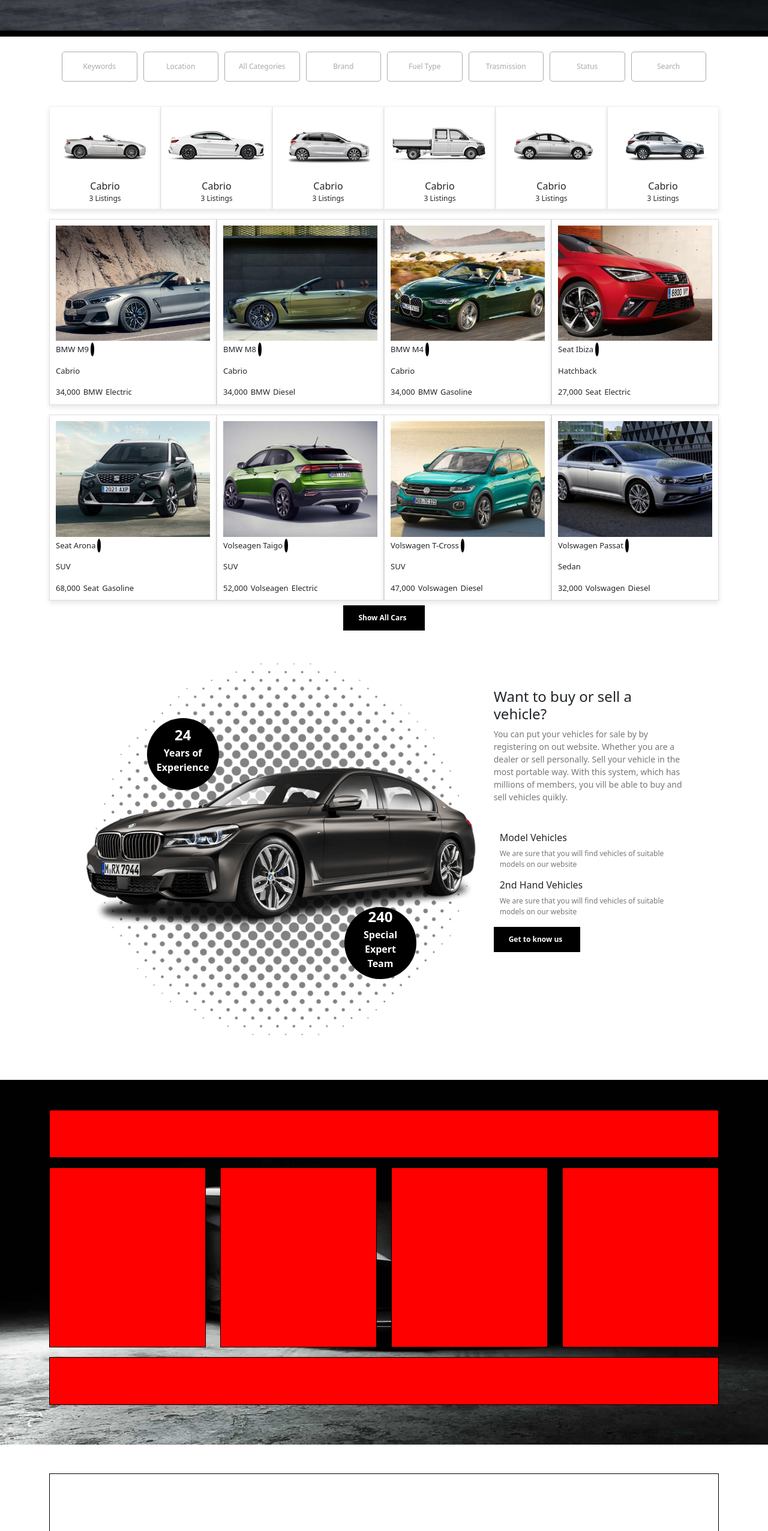
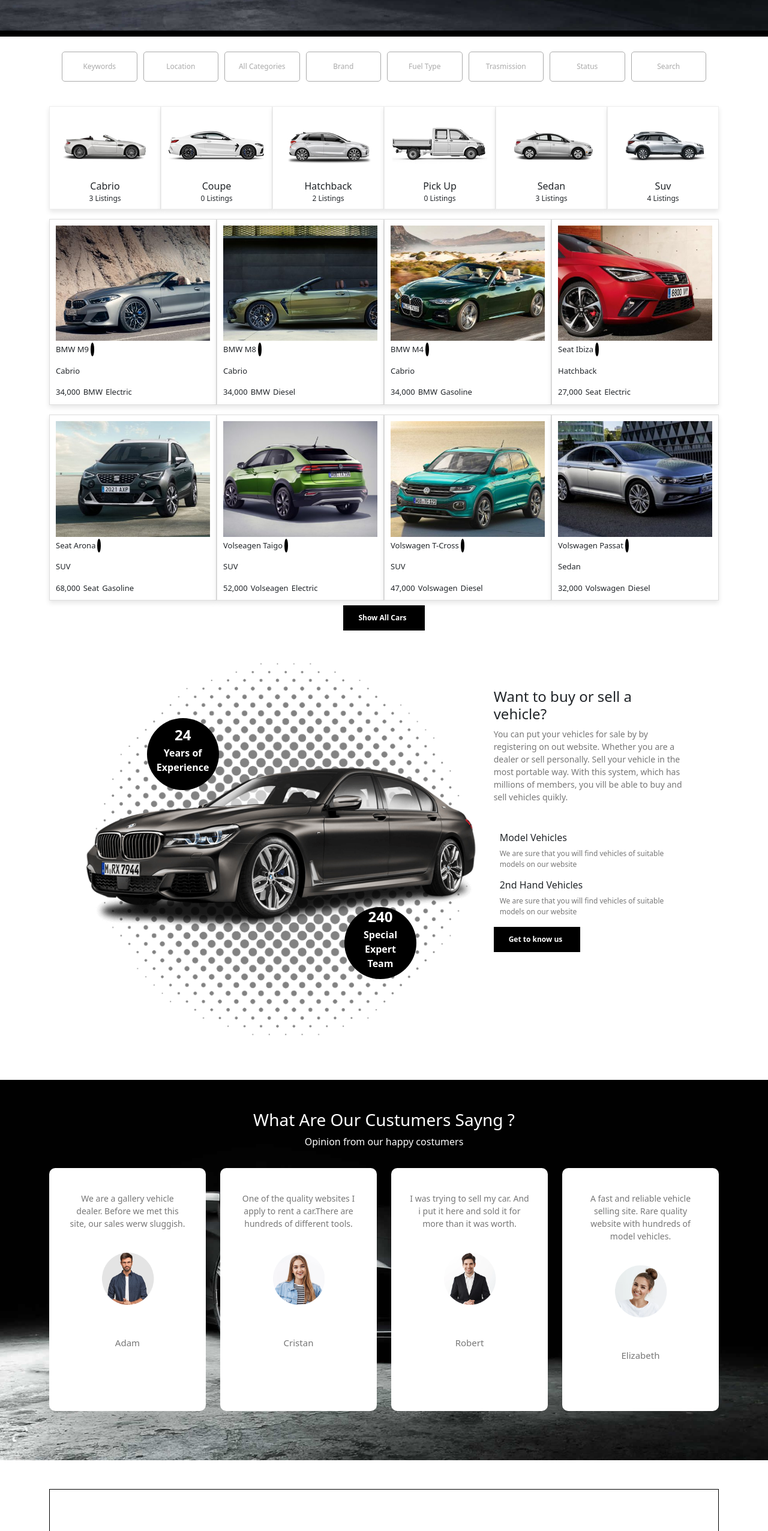
Before and after one commit to RobyLedda94/proj-html-vuejs, a Vue app: page / in a window 1280 px wide. Shown: the part 734-3286 px from the top of the page at 60% size. Built offline with nearby package versions, Linux system fonts and the light colour scheme; the HTML template or start-up script is replaced by a standard one.

Commit message:
[UPD] testimonial cards

```diff
--- a/src/components/AppMain.vue
+++ b/src/components/AppMain.vue
@@ -55,8 +55,8 @@
                     <div class="content-main-top-type">
                         <img class="img-fluid" src="../assets/coupe.jpg"/>
                         <div class="text-content">
-                            <p class="title mb-0">Cabrio</p>
-                            <p class="listings mb-2">3 Listings</p>
+                            <p class="title mb-0">Coupe</p>
+                            <p class="listings mb-2">0 Listings</p>
                         </div>
                     </div>
                 </div>
@@ -64,8 +64,8 @@
                     <div class="content-main-top-type">
                         <img class="img-fluid" src="../assets/hatchback.jpg"/>
                         <div class="text-content">
-                            <p class="title mb-0">Cabrio</p>
-                            <p class="listings mb-2">3 Listings</p>
+                            <p class="title mb-0">Hatchback</p>
+                            <p class="listings mb-2">2 Listings</p>
                         </div>
                     </div>
                 </div>
@@ -73,8 +73,8 @@
                     <div class="content-main-top-type">
                         <img class="img-fluid" src="../assets/pickup.jpg"/>
                         <div class="text-content">
-                            <p class="title mb-0">Cabrio</p>
-                            <p class="listings mb-2">3 Listings</p>
+                            <p class="title mb-0">Pick Up</p>
+                            <p class="listings mb-2">0 Listings</p>
                         </div>
                     </div>
                 </div>
@@ -82,7 +82,7 @@
                     <div class="content-main-top-type">
                         <img class="img-fluid" src="../assets/sedan.jpg"/>
                         <div class="text-content">
-                            <p class="title mb-0">Cabrio</p>
+                            <p class="title mb-0">Sedan</p>
                             <p class="listings mb-2">3 Listings</p>
                         </div>
                     </div>
@@ -91,8 +91,8 @@
                     <div class="content-main-top-type">
                         <img class="img-fluid" src="../assets/suv.jpg"/>
                         <div class="text-content">
-                            <p class="title mb-0">Cabrio</p>
-                            <p class="listings mb-2">3 Listings</p>
+                            <p class="title mb-0">Suv</p>
+                            <p class="listings mb-2">4 Listings</p>
                         </div>
                     </div>
                 </div>
@@ -359,28 +359,71 @@
             <div class="container">
                 <div class="row gy-3">
                     <div class="col-12">
-                        <div class="content-main-jumbo">
-
+                        <div class="content-main-jumbo text-center">
+                            <div class="jumbo-icons">
+                                <div class="like">
+                                    <i class="fa-regular fa-thumbs-up"></i>
+                                </div>
+                                <div class="stars">
+                                    <i class="fa-regular fa-star"></i>
+                                    <i class="fa-regular fa-star"></i>
+                                    <i class="fa-regular fa-star"></i>
+                                </div>
+                            </div>
+                            <h3>What Are Our Custumers Sayng ?</h3>
+                            <p>Opinion from our happy costumers</p>
                         </div>
                     </div>
                     <div class="col-12 col-md-6 col-lg-3">
-                        <div class="content-main-jumbo-cards">
-
+                        <div class="content-main-testimonial-card">
+                            <div class="testimonial-text">
+                                <p>We are a gallery vehicle dealer. Before we met this site, our sales werw sluggish.</p>
+                            </div>
+                            <div class="testimonial-img">
+                                <img src="../assets/man1.png"/>
+                            </div>
+                            <div class="testimonial-name">
+                                <p>Adam</p>
+                            </div>
                         </div>
                     </div>
                     <div class="col-12 col-md-6 col-lg-3">
-                        <div class="content-main-jumbo-cards">
-
+                        <div class="content-main-testimonial-card">
+                            <div class="testimonial-text">
+                                <p>One of the quality websites I apply to rent a car.There are hundreds of different tools.</p>
+                            </div>
+                            <div class="testimonial-img">
+                                <img src="../assets/testimonial2-1.png"/>
+                            </div>
+                            <div class="testimonial-name">
+                                <p>Cristan</p>
+                            </div>
                         </div>
                     </div>
                     <div class="col-12 col-md-6 col-lg-3">
-                        <div class="content-main-jumbo-cards">
-
+                        <div class="content-main-testimonial-card">
+                            <div class="testimonial-text">
+                                <p>I was trying to sell my car. And i put it here and sold it for more than it was worth.</p>
+                            </div>
+                            <div class="testimonial-img">
+                                <img src="../assets/man2.png"/>
+                            </div>
+                            <div class="testimonial-name">
+                                <p>Robert</p>
+                            </div>
                         </div>
                     </div>
                     <div class="col-12 col-md-6 col-lg-3">
-                        <div class="content-main-jumbo-cards">
-
+                        <div class="content-main-testimonial-card">
+                            <div class="testimonial-text">
+                                <p>A fast and reliable vehicle selling site. Rare quality website with hundreds of model vehicles.</p>
+                            </div>
+                            <div class="testimonial-img">
+                                <img src="../assets/testimonial4-1.png"/>
+                            </div>
+                            <div class="testimonial-name">
+                                <p>Elizabeth</p>
+                            </div>
                         </div>
                     </div>
                     <div class="col-12">
@@ -613,15 +656,42 @@
     background-position: center;
     background-repeat: no-repeat;
     .content-main-jumbo{
-        background-color: red;
-        height: 80px;
-        border: 1px solid black;
-
+        color: #fff;
     }
-    .content-main-jumbo-cards{
-        background-color: red;
-        height: 300px;
-        border: 1px solid black;
+    .jumbo-icons{
+        display: flex;
+        flex-direction: column;
+        align-items: center;
+        .like{
+            i{
+                font-size: 35px;
+            }
+        }
+        .stars{
+            i{
+                font-size: 15px;
+            }
+        }
+    }
+    .content-main-testimonial-card{
+        background-color: #fff;
+        border-radius: 10px;
+        text-align: center;
+        padding: 40px 30px;
+        min-height: 405px;
+        .testimonial-text{
+            font-size: 14px;
+            color: #777777;
+            margin-bottom: 35px;
+        }
+        .testimonial-img img{
+            width: 90px;
+            margin-bottom: 50px;
+        }
+        .testimonial-name{
+            font-size: 15px;
+            color: #777777;
+        }
     }
 
 }
```
